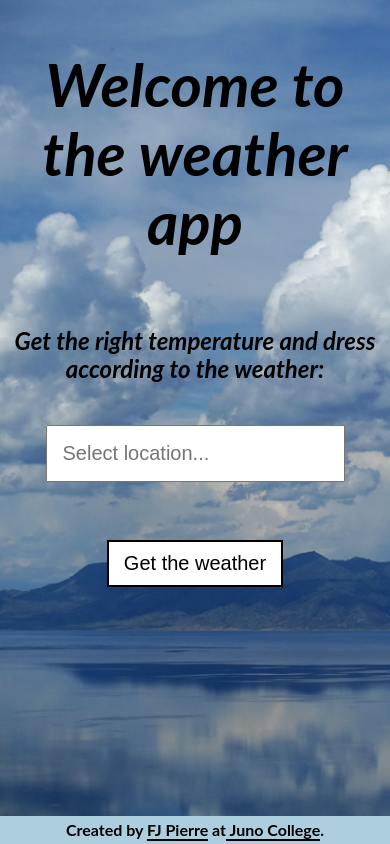
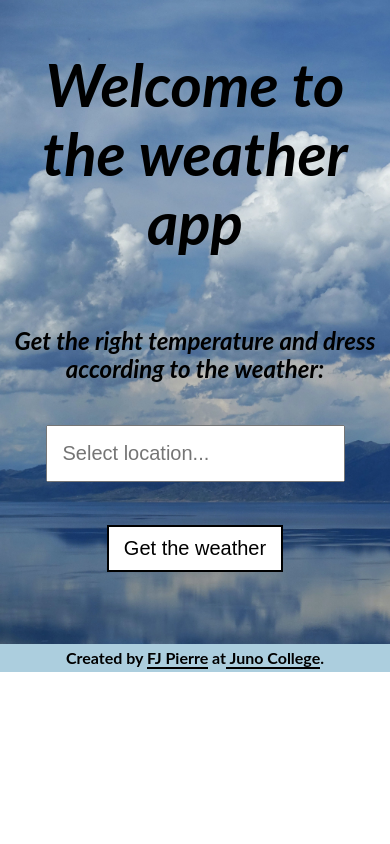
Before and after one commit to FjPierre/Faheen-Andy-Jean-Pierre-Project3, a React (Create React App) app: page / in a window 390 px wide. Built offline with nearby package versions, Linux system fonts and the light colour scheme.

Commit message:
fixed App height to fix mobile view

```diff
--- a/src/App.css
+++ b/src/App.css
@@ -20,7 +20,6 @@ html { -moz-box-sizing: border-box; -webkit-box-sizing: border-box; box-sizing:
   text-align: center;
   background: url("../assets/weather-image.jpg");
   background-size: cover;
-  height: 100vh;
   position: relative;
   padding-bottom: 100px;
 }
@@ -48,11 +47,12 @@ h2 {
 
 input {
   padding: 15px;
+  margin-bottom: 0;
 }
 
-.buttonContainer {
+/* .buttonContainer {
   margin-top: 15px;
-}
+} */
 
 button {
 padding: 10px 15px;
```
